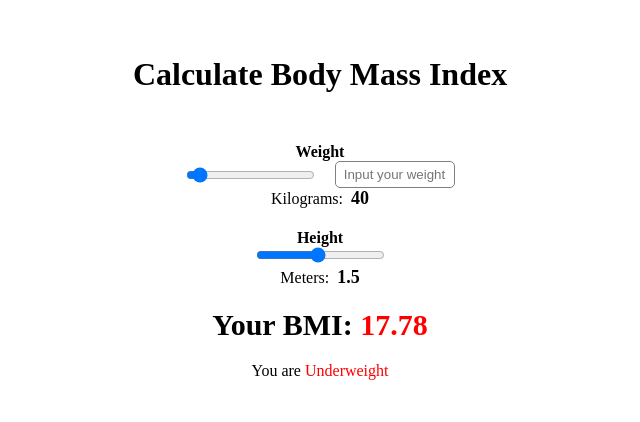
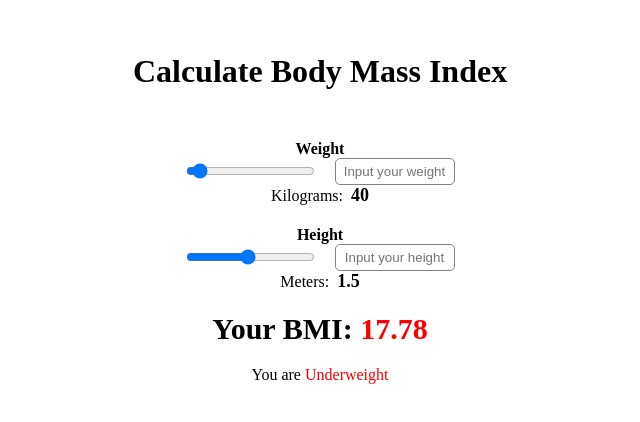
Before and after one commit to practice-ben/bmi-calculator, a React (Vite) app: page / in a window 1280 px wide. Shown: the part 182-604 px from the top of the page, without its empty margins (320-960 px from the left). Built offline with nearby package versions, Linux system fonts and the light colour scheme.

Commit message:
Added inout for height

```diff
--- a/src/App.jsx
+++ b/src/App.jsx
@@ -46,7 +46,7 @@ export default function App() {
         {/* weight */}
         <div className="weight">
           <h4>Weight</h4>
-          <div className="weight-inputs">
+          <div className="classified-inputs">
             <input type="range" min="1" max="700" onChange={displayWeight} value={weight} />
             <input type="text" onChange={displayWeight} className="text-input" placeholder="Input your weight" />
           </div>
@@ -58,7 +58,10 @@ export default function App() {
         {/* height */}
         <div className="height">
           <h4>Height</h4>
-          <input type="range" min="0.1" max="3" step="0.01" onChange={displayHeight} value={height} />
+          <div className="classified-inputs">
+            <input type="range" min="0.1" max="3" step="0.01" onChange={displayHeight} value={height} />
+            <input type="text" onChange={displayHeight} className="text-input" placeholder="Input your height" />
+          </div>
           <p>
             Meters:
             <span className="bold">{height}</span>
--- a/src/index.css
+++ b/src/index.css
@@ -38,7 +38,7 @@ body {
   color: green;
 }
 
-.weight-inputs {
+.classified-inputs {
   display: flex;
   align-items: center;
   gap: 20px;
```
